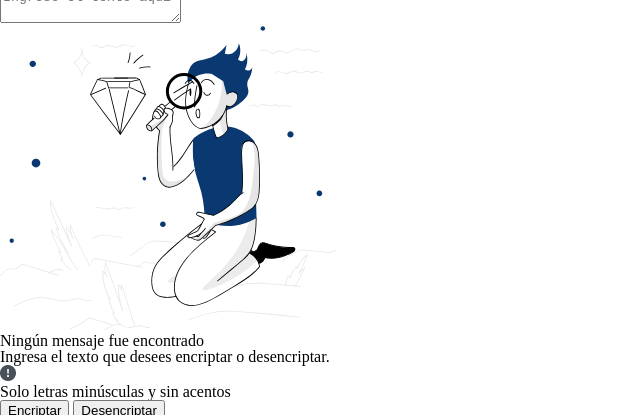
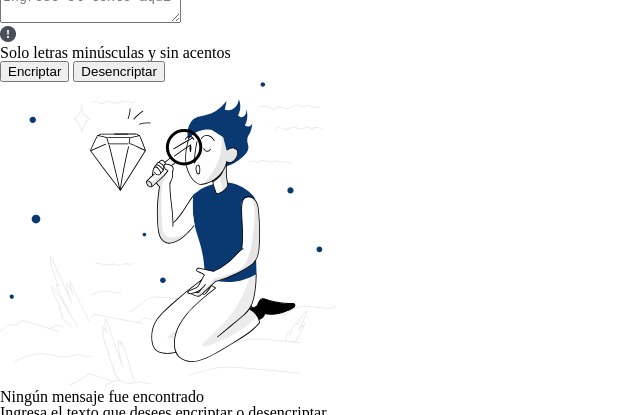
Before and after one commit to GmathDO/Alura-Challenge-1, a plain HTML site: page index.html in a window 1280 px wide. Shown: the part 64-479 px from the top of the page, without its empty margins (0-640 px from the left). Drawn offline with Linux system fonts and the light colour scheme.

Commit message:
Reestructuracion del index.html

```diff
--- a/index.html
+++ b/index.html
@@ -13,26 +13,27 @@
         <img src="Imagen/Logo.png" class="logo">
     </header>
     <main>
-        <div class="encriptadores">
+        <div class="encriptador">
             <textarea placeholder="Ingrese el texto aqui" class="input-principal"></textarea>
-            <div class="resultado">
-                <img src="Imagen/Muñeco.svg">
-                <h1>Ningún mensaje fue encontrado</h1>
-                <p>Ingresa el texto que desees encriptar o desencriptar.</p>
+
+            <div class="botones">
+                <div class="aviso">
+                    <img src="Imagen/bi_exclamation-circle-fill.png" class="exclamacion">
+                    <p>Solo letras minúsculas y sin acentos</p>
+                </div>
+                <input type="button" value="Encriptar" class="cifrar">
+                <input type="button" value="Desencriptar" class="descifrar">
             </div>
         </div>
 
-        <div class="botones">
-            <div class="aviso">
-                <img src="Imagen/bi_exclamation-circle-fill.png" class="exclamacion">
-                <p>Solo letras minúsculas y sin acentos</p>
-            </div>
-            <input type="button" value="Encriptar" class="cifrar">
-            <input type="button" value="Desencriptar" class="descifrar">
+        <div class="resultado">
+            <img src="Imagen/Muñeco.svg">
+            <h1>Ningún mensaje fue encontrado</h1>
+            <p>Ingresa el texto que desees encriptar o desencriptar.</p>
         </div>
     </main>
     <footer>
-        <a href="https://github.com/GmathDO"><img src="Imagen/github-icon-2048x1998-3j08tfre.png"></a>
+        <a href="https://github.com/GmathDO"><img src="Imagen/github-icon-2048x1998-3j08tfre.png" class="github"></a>
         <p class="copyright">&copy 2024 Gerardo Duarte</p>
     </footer>
 </body>
```
